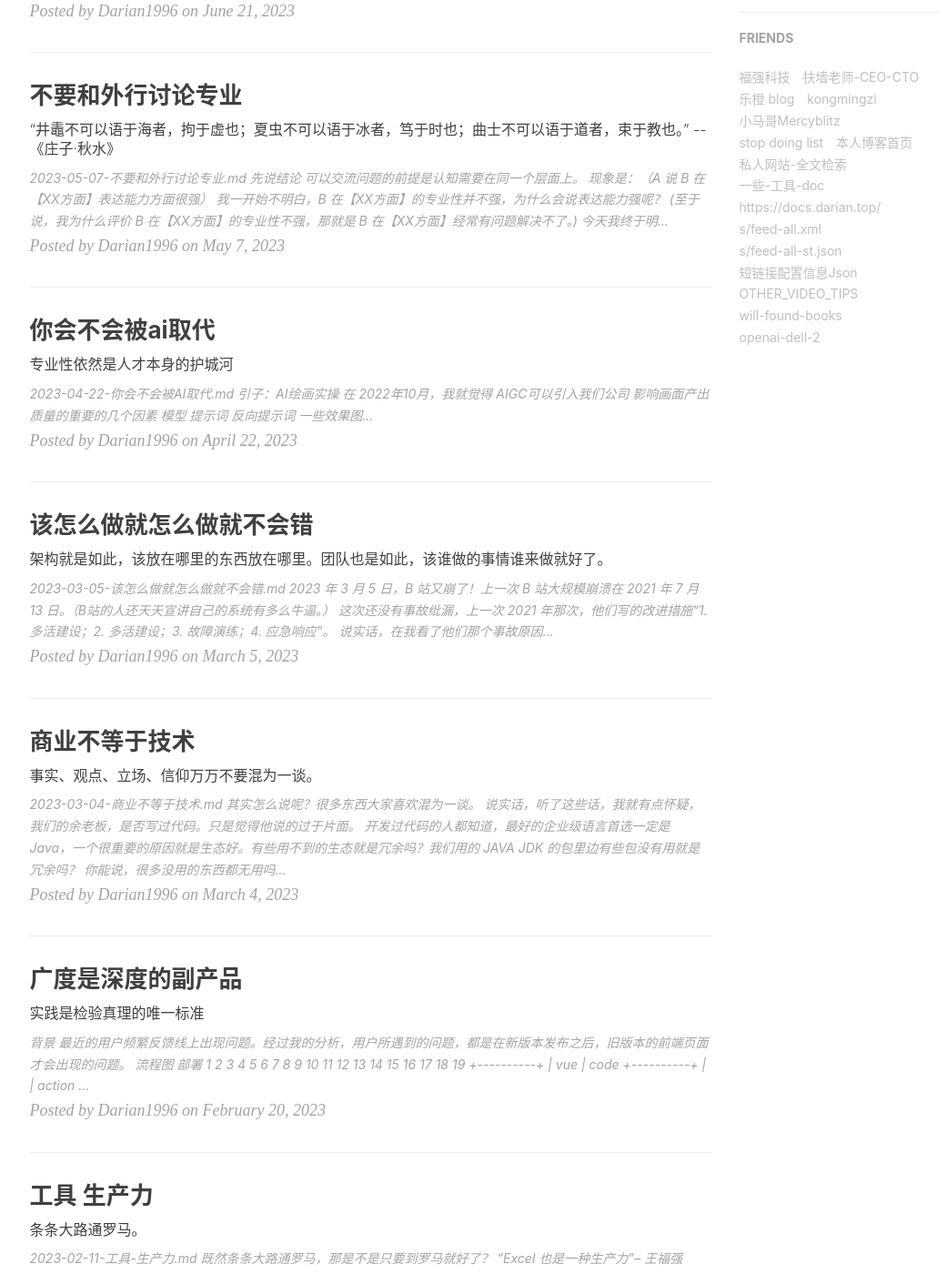
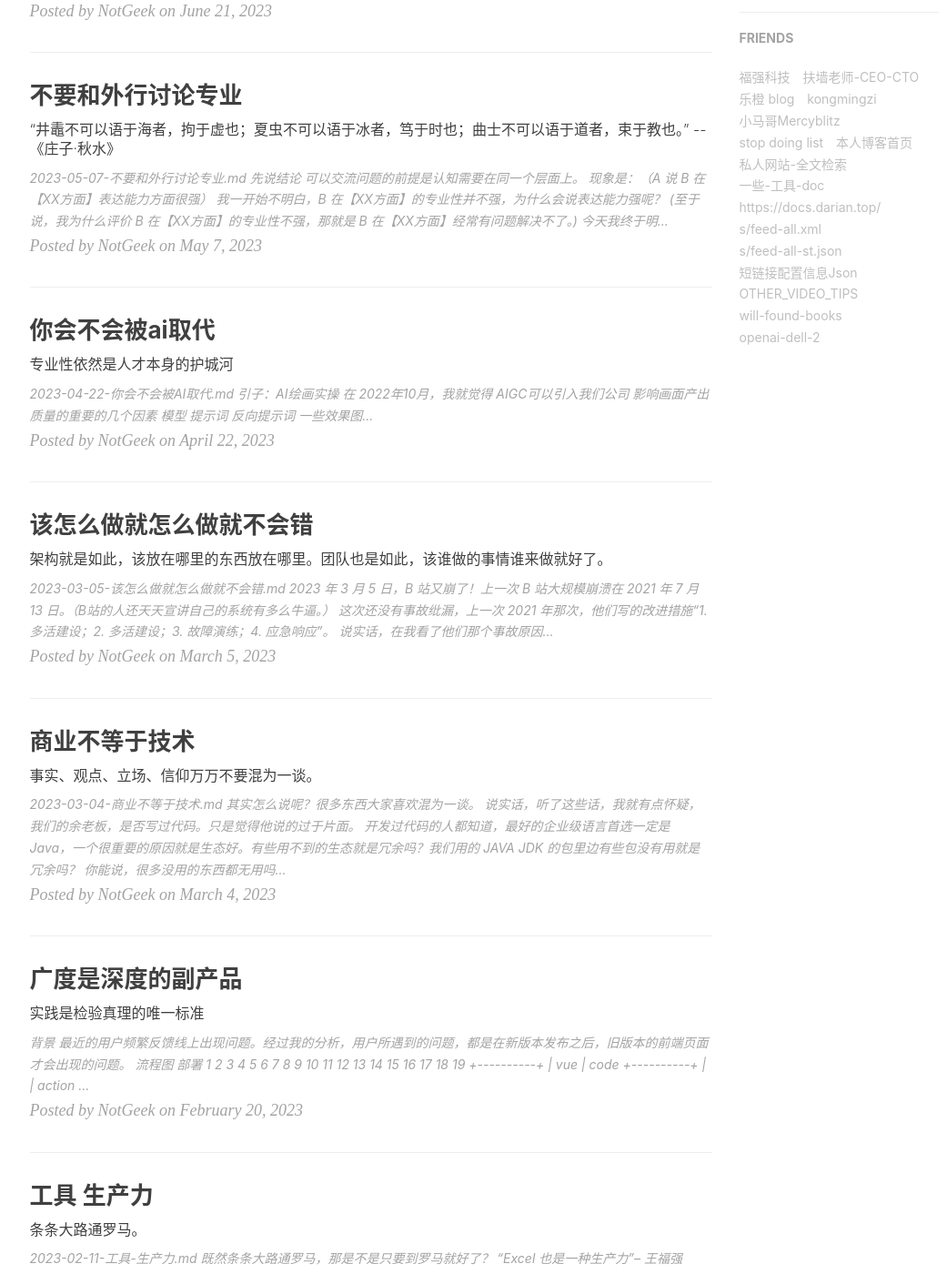
Before and after one commit to nogeek-cn/nogeek-cn.github.io, a Jekyll site: the page built from index.html, in a window 1280 px wide and 1400 px high, scrolled down 1323 px. Shown: the whole window at 91% size, without its empty margins (135-1176 px from the left). Built offline with Jekyll 4.4.1, drawn with Linux system fonts in a browser that asks for light colours; nearby versions of some CDN libraries; the list of posts is cut into pages by our own code; comment, search, counter and statistics services are not loaded; some of the changed text lies outside the part shown.

Commit message:
2023-07-08 17:52:18 AutoCommit.sh by Darian

```diff
--- a/_config.yml
+++ b/_config.yml
@@ -1,10 +1,10 @@
 # Site settings
-title: Darian1996
-SEOTitle: 无剑的博客 | Darian1996 Blog
+title: NotGeek
+SEOTitle: 无剑的博客 | NoteGeek Blog
 header-img: img/home-bg.jpg
 email: darian1934849492@gmail.com
-description: "关于程序与设计 Web & Software Engineer & Java | 这里是 @Darian1996 的个人博客，与你一起发现更大的世界。"
-keyword: "Darian, Darian无剑, 无剑的博客, Darian1996 Blog, 博客, 个人网站, 互联网, Web, Java, 后端, 架构, 设计"
+description: "关于程序与设计 Web & Software Engineer & Java | 这里是 @NotGeek 的个人博客，与你一起发现更大的世界。"
+keyword: "Darian, Darian无剑, 无剑的博客, notGeek Blog, 博客, 个人网站, 互联网, Web, Java, 后端, 架构, 设计"
 url: "https://blog.notgeek.cn"              # your host, for absolute URL
 baseurl: ""                             # for example, '/blog' if your blog hosted on 'host/blog'
 
--- a/index.html
+++ b/index.html
@@ -1,7 +1,7 @@
 ---
 layout: page
-title: Darian1996 Blog
-author: Darian1996
+title: NotGeek Blog
+author: NotGeek
 description: "Talking is cheap, show me your code"
 ---
 
--- a/package.json
+++ b/package.json
@@ -1,7 +1,7 @@
 {
-    "name": "darian1996",
-    "title": "darian1996",
-    "author": "darian1996 <darian1934849492@gmail.com>",
+    "name": "notGeek",
+    "title": "notGeek",
+    "author": "notGeek <darian1934849492@gmail.com>",
     "version": "1.7.0",
     "homepage": "https://blog.notgeek.cn",
     "repository": {
--- a/portfolio/index.html
+++ b/portfolio/index.html
@@ -9,7 +9,7 @@
 		<meta charset="UTF-8" />
 		<meta http-equiv="X-UA-Compatible" content="IE=edge,chrome=1">
 		<meta name="viewport" content="width=device-width, initial-scale=1.0">
-		<title>Darian1996 - Timeline</title>
+		<title>notGeek - Timeline</title>
 		<link rel="stylesheet" type="text/css" href="css/timeline.css" />
 		<script src="js/modernizr.custom.js"></script>
 	</head>
```
Also changed, not shown: README.md, pwa/manifest.json, 1 other file.
